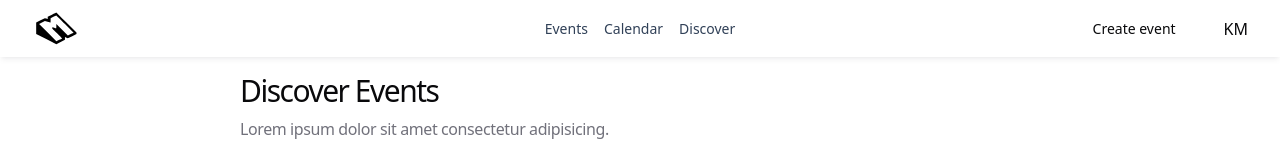
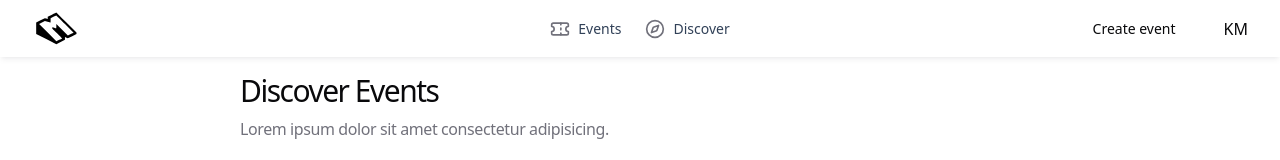
Before and after one commit to kazmonroy/mingo, a React (Vite) app in the folder client/: page / in a window 1280 px wide. Shown: the top 160 px of the page. Built offline with nearby package versions, Linux system fonts and the light colour scheme; no server answers.

Commit message:
Refactor NavBar component to include icons for Events and Discover links

```diff
--- a/client/src/app/layout/NavBar.tsx
+++ b/client/src/app/layout/NavBar.tsx
@@ -1,4 +1,5 @@
 import { Button } from '@/components/ui/button';
+import { Compass, Ticket } from 'lucide-react';
 
 export const NavBar = () => {
   return (
@@ -7,10 +8,15 @@ export const NavBar = () => {
         <img src='/mingo-logo.svg' alt='mingo logo' />
       </div>
       <div className='-my-5 mr-6 sm:mr-8 md:mr-0'>
-        <nav className='flex flex-wrap gap-4 text-sm font-medium text-slate-700 dark:text-slate-200'>
-          <a href=''>Events</a>
-          <a href=''>Calendar</a>
-          <a href=''>Discover</a>
+        <nav className='flex flex-wrap gap-6 text-sm font-medium text-slate-700 dark:text-slate-200'>
+          <a href='' className='flex gap-2'>
+            <Ticket className='h-5 w-5 text-muted-foreground' />
+            Events
+          </a>
+          <a href='' className='flex gap-2'>
+            <Compass className='h-5 w-5 text-muted-foreground' />
+            Discover
+          </a>
         </nav>
       </div>
       <div className='relative flex basis-0 justify-end gap-6 sm:gap-8 md:grow items-center'>
```
